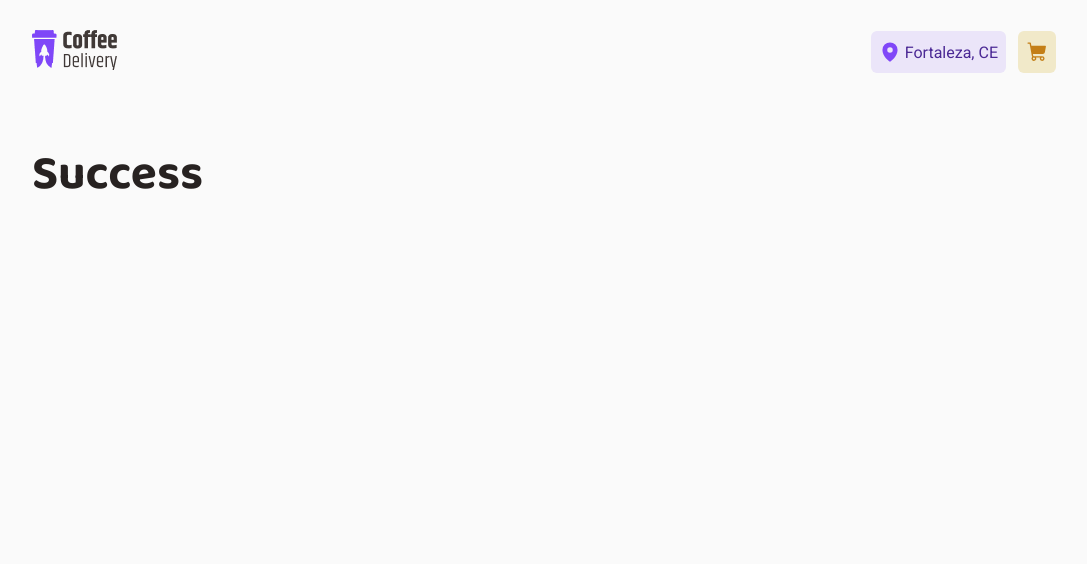
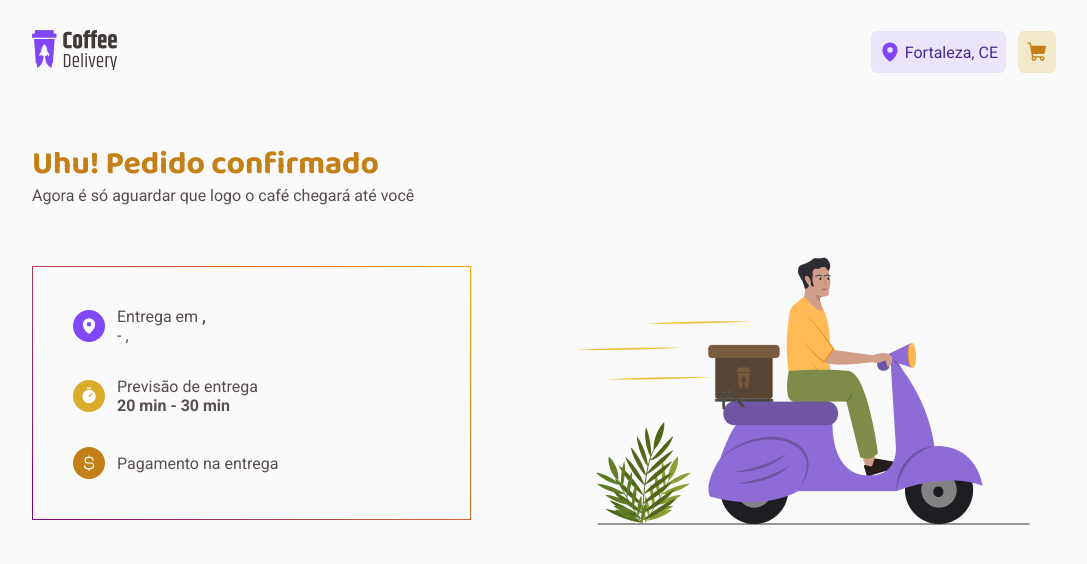
Before and after one commit to fcomateus/ignite-coffee-delivery, a React (Vite) app: page /success in a window 1280 px wide. Shown: the top 564 px of the page, without its empty margins (96-1183 px from the left). Built offline with nearby package versions, Linux system fonts and the light colour scheme; no server answers; the HTML template or start-up script is replaced by a standard one.

Commit message:
project finished

```diff
--- a/src/contexts/CartContext.tsx
+++ b/src/contexts/CartContext.tsx
@@ -1,6 +1,13 @@
 import { createContext, ReactNode, useReducer } from "react";
 import { cartReducer } from "../reducers/cart/reducer";
-import { ActionTypes, addToCartAction, addUnitWishInCartAction, removeFromCartAction, removeUnitWishInCartAction } from '../reducers/cart/actions'
+import {
+  ActionTypes,
+  addToCartAction,
+  addUnitWishInCartAction,
+  removeFromCartAction,
+  removeUnitWishInCartAction,
+  addAddressToWishAction
+} from '../reducers/cart/actions'
 
 export interface ItemInCart {
   title: string
@@ -10,12 +17,25 @@ export interface ItemInCart {
   imageDescription: string
 }
 
+export interface AddressData {
+  number: string;
+  cep: string;
+  street: string;
+  neighboorhood: string;
+  city: string;
+  uf: string;
+  paymentMethod: string;
+  complement?: string | undefined;
+}
+
 interface CartContextType {
   items: ItemInCart[],
+  address: AddressData,
   addToCart: (item: ItemInCart) => void,
   removeFromCart: (itemTitle: string) => void,
   addUnitWishInCart: (itemTitle: string) => void,
-  removeUnitWishInCart: (itemTitle: string) => void
+  removeUnitWishInCart: (itemTitle: string) => void,
+  addAddressToWish: (addressData: AddressData) => void
 }
 
 export const CartContext = createContext({} as CartContextType)
@@ -28,10 +48,11 @@ interface CartContextProviderProps {
 export function CartContextProvider({ children }: CartContextProviderProps) {
 
   const [cartState, dispatch] = useReducer(cartReducer, {
-    items: []
+    items: [],
+    address: {}
   })
 
-  const { items } = cartState
+  const { items, address } = cartState
 
   function addToCart(item: ItemInCart) {
     dispatch(addToCartAction(item))
@@ -49,14 +70,20 @@ export function CartContextProvider({ children }: CartContextProviderProps) {
     dispatch(removeUnitWishInCartAction(title))
   }
 
+  function addAddressToWish(addressData: AddressData) {
+    dispatch(addAddressToWishAction(addressData))
+  }
+
   return (
     <CartContext.Provider
       value={{
         items,
+        address,
         addToCart,
         removeFromCart,
         addUnitWishInCart,
-        removeUnitWishInCart
+        removeUnitWishInCart,
+        addAddressToWish
       }}
     >
       { children }
--- a/src/pages/Checkout/index.tsx
+++ b/src/pages/Checkout/index.tsx
@@ -45,6 +45,7 @@ import { useForm } from "react-hook-form"
 import { zodResolver } from "@hookform/resolvers/zod"
 import * as zod from 'zod'
 
+import { useNavigate } from "react-router-dom"
 
 
 export function Checkout() {
@@ -52,7 +53,8 @@ export function Checkout() {
         items,
         removeFromCart,
         addUnitWishInCart,
-        removeUnitWishInCart
+        removeUnitWishInCart,
+        addAddressToWish
     } = useContext(CartContext)
 
     const newWishValidationSchema = zod.object({
@@ -86,6 +88,8 @@ export function Checkout() {
 
     type newWishFormData = zod.infer<typeof newWishValidationSchema>
 
+    const navigate = useNavigate()
+
     const theme = useTheme()
     const iconSize = 22
     const deliveryTax = 3.50
@@ -114,15 +118,8 @@ export function Checkout() {
     }
 
     function handleCreateNewWish(data: newWishFormData) {
-        console.log('chamou handle form');
-
-        if(errors) {
-            console.log('errors', errors);
-
-        }
-
-        console.log(data);
-
+        addAddressToWish(data)
+        navigate('/success')
     }
 
     return (
--- a/src/pages/Success/index.tsx
+++ b/src/pages/Success/index.tsx
@@ -1,5 +1,92 @@
+import { Container, ContentWrapper, ShowWishDetails, InfoWithIconContentWrapper } from "./styles";
+
+import { InfoWithIcon } from "../../components/InfoWithIcon";
+
+import { MapPin, Timer, CurrencyDollarSimple } from "@phosphor-icons/react";
+
+import { useTheme } from "styled-components";
+
+import { useContext } from "react";
+
+import { CartContext } from "../../contexts/CartContext";
+
+import deliveryGuy from '../../assets/delivery_guy.png'
+
 export function Success() {
+    const theme = useTheme()
+
+    const {
+        address
+    } = useContext(CartContext)
+
+    const {
+        city,
+        neighboorhood,
+        number,
+        paymentMethod,
+        street,
+        uf,
+    } = address
+
+    const paymentMethodFormatted = formatPaymentMethod(paymentMethod)
+
+    const iconSize = 18
+
+    function formatPaymentMethod(paymentMethod: string) {
+        const paymentMethodTranslator = {
+            'credit-card' : 'Cartão de Crédito',
+            'debit-card' : 'Cartão de Débito',
+            'money' : 'Dinheiro'
+        }
+
+        return paymentMethodTranslator[paymentMethod]
+    }
+
     return (
-        <h1>Success</h1>
+        <Container>
+            <h1>Uhu! Pedido confirmado</h1>
+            <p>Agora é só aguardar que logo o café chegará até você</p>
+
+            <ContentWrapper>
+                <ShowWishDetails>
+                    <InfoWithIcon
+                        icon={<MapPin size={iconSize} weight="fill" color={theme['white']}/>}
+                        iconBackgroundColor={theme['purple']}
+                    >
+
+                        <InfoWithIconContentWrapper>
+                            <span>Entrega em <b>{street}, {number}</b></span>
+                            <span>{neighboorhood} - {city}, {uf}</span>
+                        </InfoWithIconContentWrapper>
+                    </InfoWithIcon>
+
+                    <InfoWithIcon
+                        icon={<Timer size={iconSize} weight="fill" color={theme['white']}/>}
+                        iconBackgroundColor={theme['yellow']}
+                    >
+                        <InfoWithIconContentWrapper>
+                            <span>Previsão de entrega</span>
+                            <b>20 min - 30 min</b>
+                        </InfoWithIconContentWrapper>
+                    </InfoWithIcon>
+
+                    <InfoWithIcon
+                        icon={<CurrencyDollarSimple size={iconSize} weight="regular" color={theme['white']}/>}
+                        iconBackgroundColor={theme['yellow-dark']}
+                    >
+                        <InfoWithIconContentWrapper>
+                            <span>Pagamento na entrega</span>
+                            <b>{paymentMethodFormatted}</b>
+                        </InfoWithIconContentWrapper>
+                    </InfoWithIcon>
+
+                </ShowWishDetails>
+
+                <div>
+                    <img src={deliveryGuy} alt="Desenho de entregador" />
+                </div>
+
+            </ContentWrapper>
+        </Container>
     )
 }
--- /dev/null
+++ b/src/pages/Success/styles.ts
@@ -0,0 +1,39 @@
+import styled from "styled-components";
+
+export const Container = styled.main`
+
+    h1 {
+        font-size: 2rem;
+        color: ${({ theme }) => theme['yellow-dark']};
+    }
+`
+
+export const ContentWrapper = styled.div`
+    margin-top: 2.5rem;
+
+    display: flex;
+    justify-content: space-between;
+    align-items: center;
+
+`
+
+export const ShowWishDetails = styled.section`
+    border: 1px solid;
+    border-radius: 0 36px;
+    border-image: linear-gradient(45deg, purple, orange) 1;
+
+    padding: 2.5rem 12rem 2.5rem 2.5rem;
+
+    display: flex;
+    flex-direction: column;
+    align-items: start;
+    gap: 2rem;
+
+
+
+`
+
+export const InfoWithIconContentWrapper = styled.div`
+    display: flex;
+    flex-direction: column;
+`
--- a/src/reducers/cart/actions.ts
+++ b/src/reducers/cart/actions.ts
@@ -1,10 +1,11 @@
-import { ItemInCart } from '../../contexts/CartContext'
+import { ItemInCart, AddressData } from '../../contexts/CartContext'
 
 export enum ActionTypes {
   ADD_TO_CART = 'ADD_TO_CART',
   REMOVE_FROM_CART = 'REMOVE_FROM_CART',
   ADD_UNIT_WISH_IN_CART = 'ADD_UNIT_WISH_IN_CART',
-  REMOVE_UNIT_WISH_IN_CART = 'REMOVE_UNIT_WISH_IN_CART'
+  REMOVE_UNIT_WISH_IN_CART = 'REMOVE_UNIT_WISH_IN_CART',
+  ADD_ADDRESS_TO_WISH = 'ADD_ADDRESS_TO_WISH'
 }
 
 export function addToCartAction(item: ItemInCart) {
@@ -44,3 +45,12 @@ export function removeUnitWishInCartAction(title: string) {
     }
   }
 }
+
+export function addAddressToWishAction(addressData: AddressData) {
+  return {
+    type: ActionTypes.ADD_ADDRESS_TO_WISH,
+    payload: {
+      addressData
+    }
+  }
+}
--- a/src/reducers/cart/reducer.ts
+++ b/src/reducers/cart/reducer.ts
@@ -1,8 +1,9 @@
 import { ActionTypes } from "./actions";
-import { ItemInCart } from "../../contexts/CartContext";
+import { ItemInCart, AddressData } from "../../contexts/CartContext";
 
 interface CartState {
-  items: ItemInCart[]
+  items: ItemInCart[],
+  address: AddressData,
 }
 
 export function cartReducer(state: CartState, action: any) {
@@ -32,6 +33,7 @@ export function cartReducer(state: CartState, action: any) {
 
       } else {
         return {
+          ...state,
           items: [...state.items, action.payload.item]
         }
       }
@@ -43,6 +45,7 @@ export function cartReducer(state: CartState, action: any) {
       const newItems = state.items.filter(item => item.title !== action.payload.title)
 
       return {
+        ...state,
         items: newItems
       }
 
@@ -59,6 +62,7 @@ export function cartReducer(state: CartState, action: any) {
       })
 
       return {
+        ...state,
         items: newItems
       }
 
@@ -74,7 +78,17 @@ export function cartReducer(state: CartState, action: any) {
       })
 
       return {
+        ...state,
         items: newItems
+      }
+    }
+
+    case ActionTypes.ADD_ADDRESS_TO_WISH: {
+      console.log('action ADD_ADDRESS_TO_WISH', action);
+
+      return {
+        ...state,
+        address: action.payload.addressData
       }
     }
 
```
Also changed, not shown: src/assets/delivery_guy.png (added).
